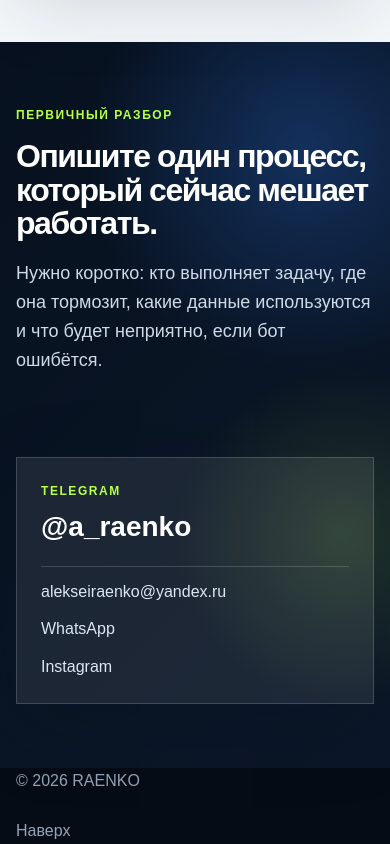
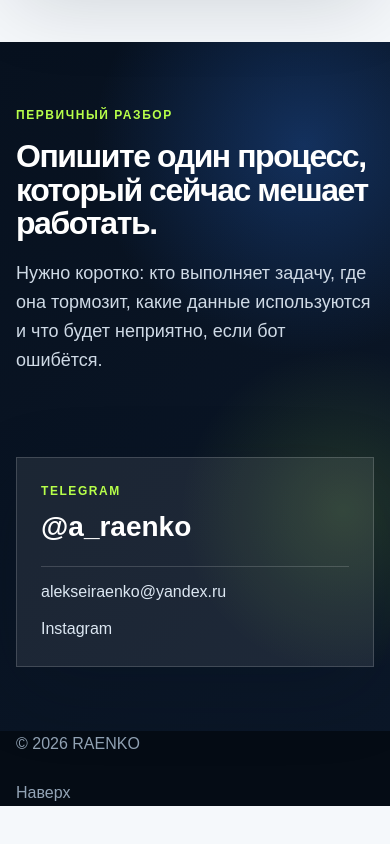
Before and after one commit to lehamvd757-tech/My-name-, a plain HTML site: page index.html in a window 390 px wide. Shown: the part 5781-6625 px from the top of the page. After the commit the page ends 6587 px from the top, so only its background shows below. Drawn offline with Linux system fonts and the light colour scheme.

Commit message:
Remove phone and WhatsApp contact

```diff
--- a/index.html
+++ b/index.html
@@ -178,7 +178,6 @@
             <strong>@a_raenko</strong>
           </a>
           <a href="mailto:alekseiraenko@yandex.ru">alekseiraenko@yandex.ru</a>
-          <a href="https://wa.me/79281788808" target="_blank" rel="noopener noreferrer">WhatsApp</a>
           <a href="https://instagram.com/aleksey_c757mc" target="_blank" rel="noopener noreferrer">Instagram</a>
         </div>
       </div>
```
